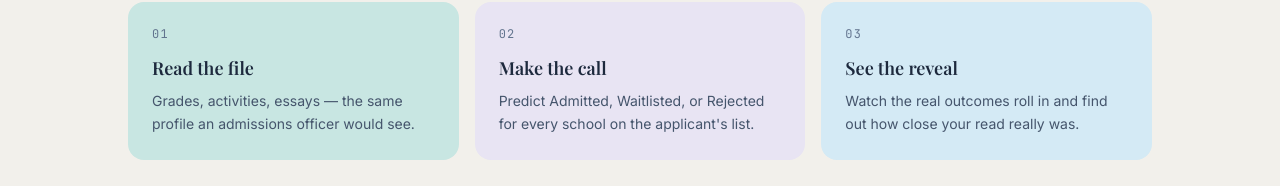
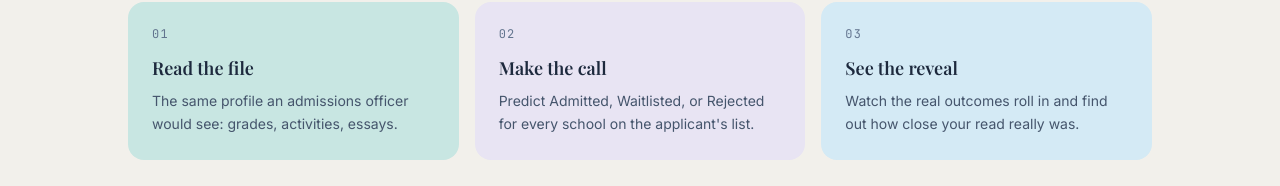
Before and after one commit to saatvikKundoor/Admissions-Simulator, a React (Vite) app: page / in a window 1280 px wide. Shown: the part 668-854 px from the top of the page. Built offline with nearby package versions, Linux system fonts and the light colour scheme; no server answers.

Commit message:
Removed em-dashes

```diff
--- a/src/components/LandingPage.jsx
+++ b/src/components/LandingPage.jsx
@@ -30,7 +30,7 @@ const STEPS = [
   {
     n: '01',
     title: 'Read the file',
-    body: 'Grades, activities, essays — the same profile an admissions officer would see.',
+    body: 'The same profile an admissions officer would see: grades, activities, essays.',
     color: 'teal',
   },
   {
--- a/src/components/RevealScreen.jsx
+++ b/src/components/RevealScreen.jsx
@@ -22,7 +22,7 @@ const FLAVOR = [
   { min: 75,  max: 99,  text: "Sharp read. Most people don't do this well." },
   { min: 50,  max: 74,  text: "Respectable. Admissions is harder than it looks." },
   { min: 25,  max: 49,  text: "The process is more surprising than you expected, isn't it?" },
-  { min: 0,   max: 24,  text: "Don't worry — even AOs are wrong sometimes." },
+  { min: 0,   max: 24,  text: "Don't worry. Even AOs are wrong sometimes." },
 ]
 
 function flavorText(pct) {
--- a/src/components/SessionEnd.jsx
+++ b/src/components/SessionEnd.jsx
@@ -7,11 +7,11 @@ const FLAVOR = [
   { min: 75,  max: 99,  text: "Sharp instincts. Most people don't do this well." },
   { min: 50,  max: 74,  text: "Respectable. Admissions is harder than it looks." },
   { min: 25,  max: 49,  text: "The process is more surprising than you expected, isn't it?" },
-  { min: 0,   max: 24,  text: "Don't worry — even AOs are wrong sometimes." },
+  { min: 0,   max: 24,  text: "Don't worry. Even AOs are wrong sometimes." },
 ]
 
 function flavorText(pct, total) {
-  if (total === 0) return "No schools guessed yet — every read counts."
+  if (total === 0) return "No schools guessed yet. Every read counts."
   return FLAVOR.find(f => pct >= f.min && pct <= f.max)?.text ?? ''
 }
 
```
